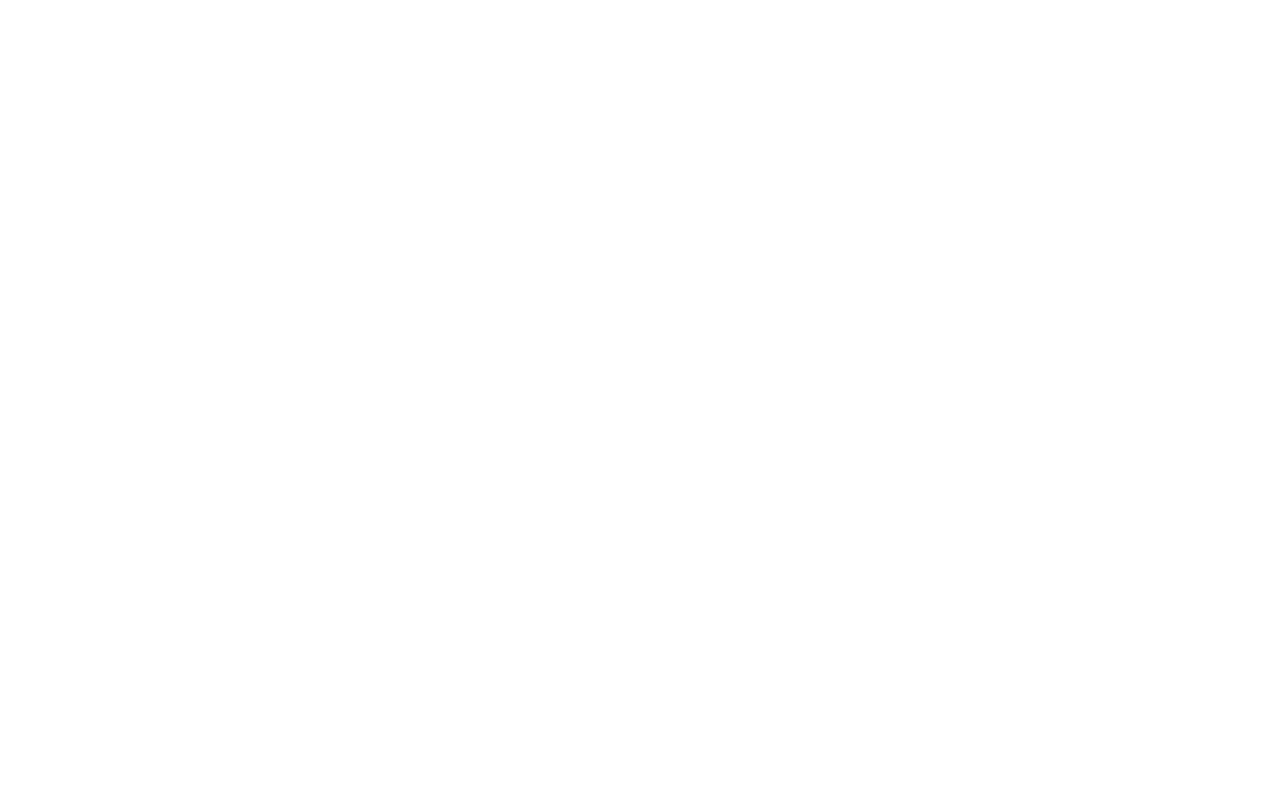
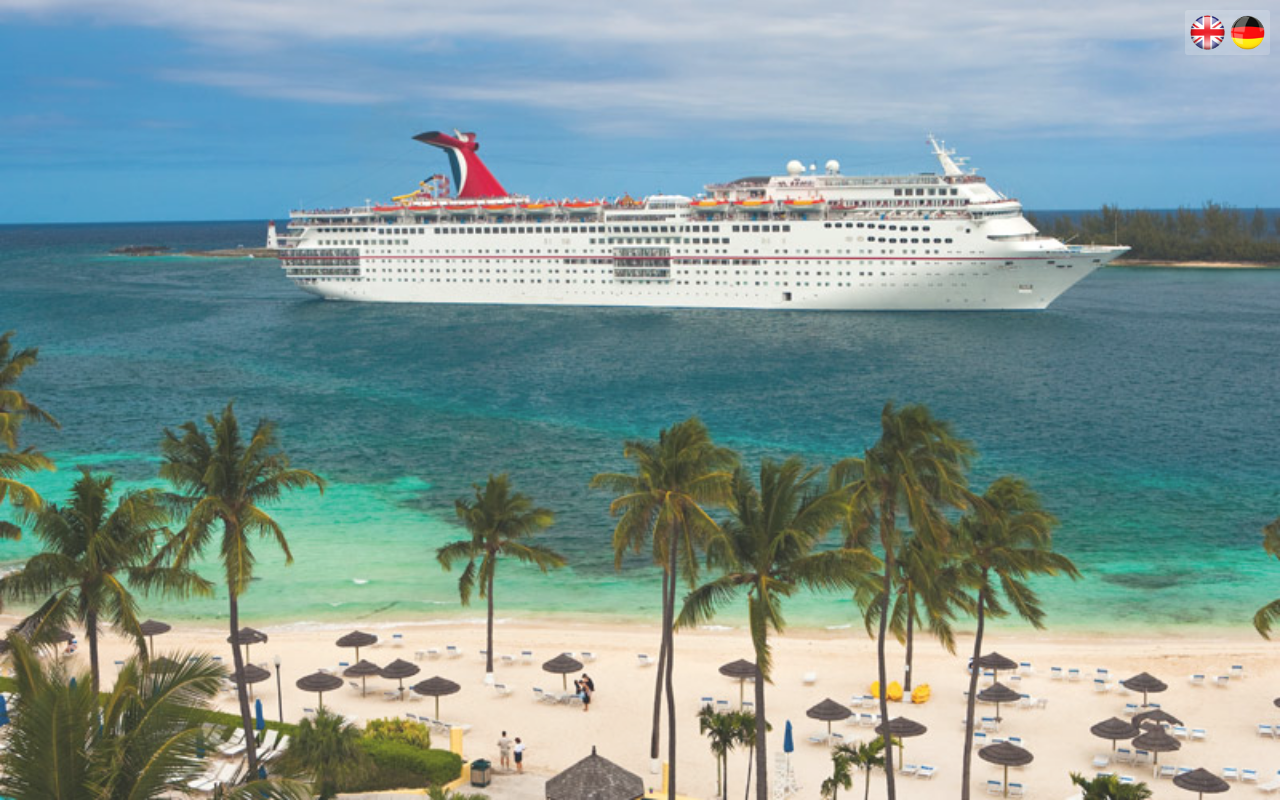
Before and after one commit to rscheffers82/cruise-countdown-page, a React (Create React App) app: page / in a window 1280 px wide. Built offline with nearby package versions, Linux system fonts and the light colour scheme.

Commit message:
Add initial background and language buttons

```diff
--- a/src/App.css
+++ b/src/App.css
@@ -22,3 +22,86 @@
   from { transform: rotate(0deg); }
   to { transform: rotate(360deg); }
 }
+
+.cruise {
+  position: absolute;
+  top: 0;
+  left: 0;
+  background-image: url(./images/carnival-cruise-line-splendor-beach.jpg);
+  background-repeat: no-repeat;
+  background-size: cover;
+  background-position: center center;
+  width: 100%;
+  height: 100%;
+  content: '';
+  opacity: 1;
+  transition: all 1s ease-in-out;
+}
+
+.cruise::before {
+  content: '';
+  position: absolute;
+  top: 0;
+  left: 0;
+  width: 100%;
+  height: 100%;
+  background-color: rgba(255,255,255,0);
+  animation: darken infinite 5s linear;
+}
+
+@keyframes darken {
+  0% { background-color: rgba(255,255,255,0); }
+  45% { background-color: rgba(255,255,255,0); }
+  50% { background-color: rgba(255,255,255,.15); }
+  55% { background-color: rgba(255,255,255,0); }
+  100% { background-color: rgba(255,255,255,0); }
+}
+
+.flags-container{
+  padding: 5px;
+  content: '';
+  position: absolute;
+  right: 10px;
+  top: 10px;
+  width: auto;
+  height: auto;
+  z-index: 10;
+  display: flex;
+  background-color: transparent;
+  background-color: rgba(255, 255, 255, 0.2);
+  border-radius: 3px;
+  overflow: hidden;
+}
+
+.flag {
+  margin-right: 5px;
+  display: inline-block;
+  position: relative;
+  background-repeat: no-repeat;
+  background-size: cover;
+  background-position: center center;
+  width: 35px;
+  height: 35px;
+  content: '';
+  opacity: 1;
+  padding: 0;
+  cursor: pointer;
+  border-radius: 50%;
+  transition: box-shadow .5s ease-in;
+}
+
+.flag:hover {
+  box-shadow: 0px 0px 15px rgba(250, 250, 250, .75);
+}
+
+.flag:last-child {
+  margin-right: 0px;
+}
+
+.german {
+  background-image: url(./images/german-flag.png);
+}
+
+.english {
+  background-image: url(./images/uk-flag.png);
+}
--- a/src/App.js
+++ b/src/App.js
@@ -11,7 +11,13 @@ class App extends Component {
           <img src={logo} className="App-logo" alt="logo" />
           <h2>Welcome to React</h2>
         </div> */}
-
+        <p className="App-intro">
+          <div className="cruise"></div>
+        </p>
+        <div className="flags-container">
+          <div className="flag english"></div>
+          <div className="flag german"></div>
+        </div>
       </div>
     );
   }
```
